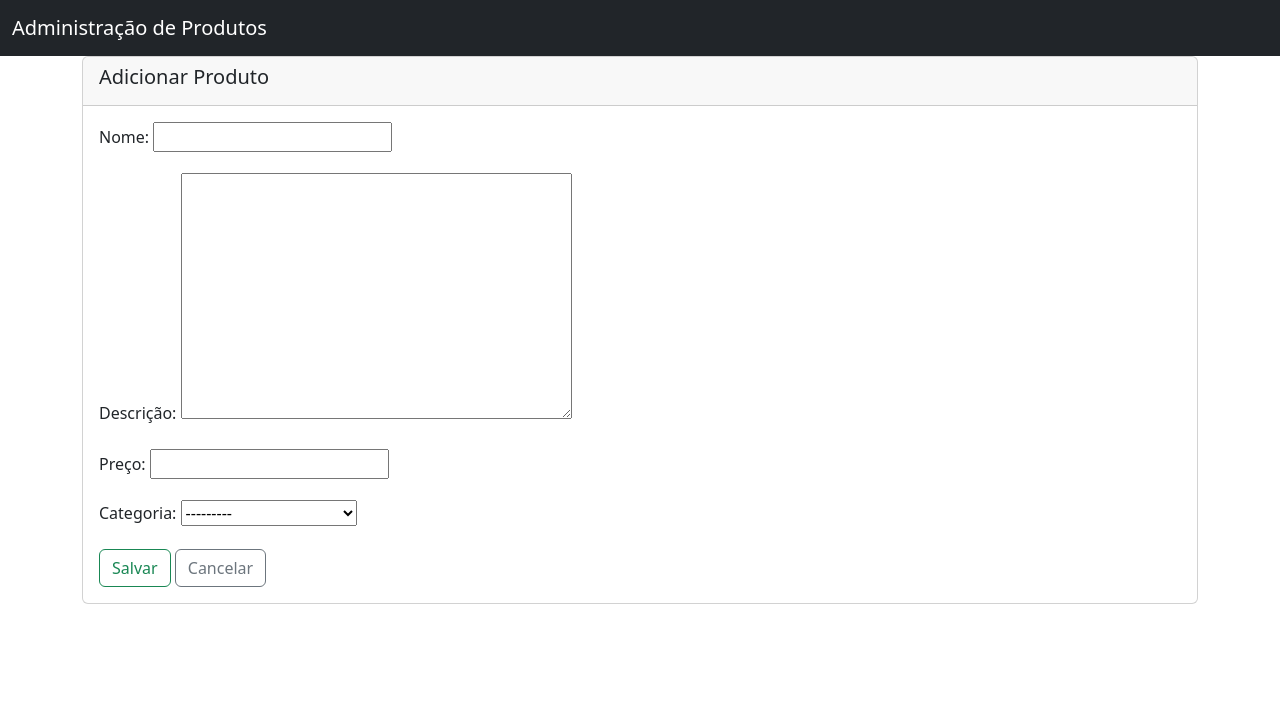
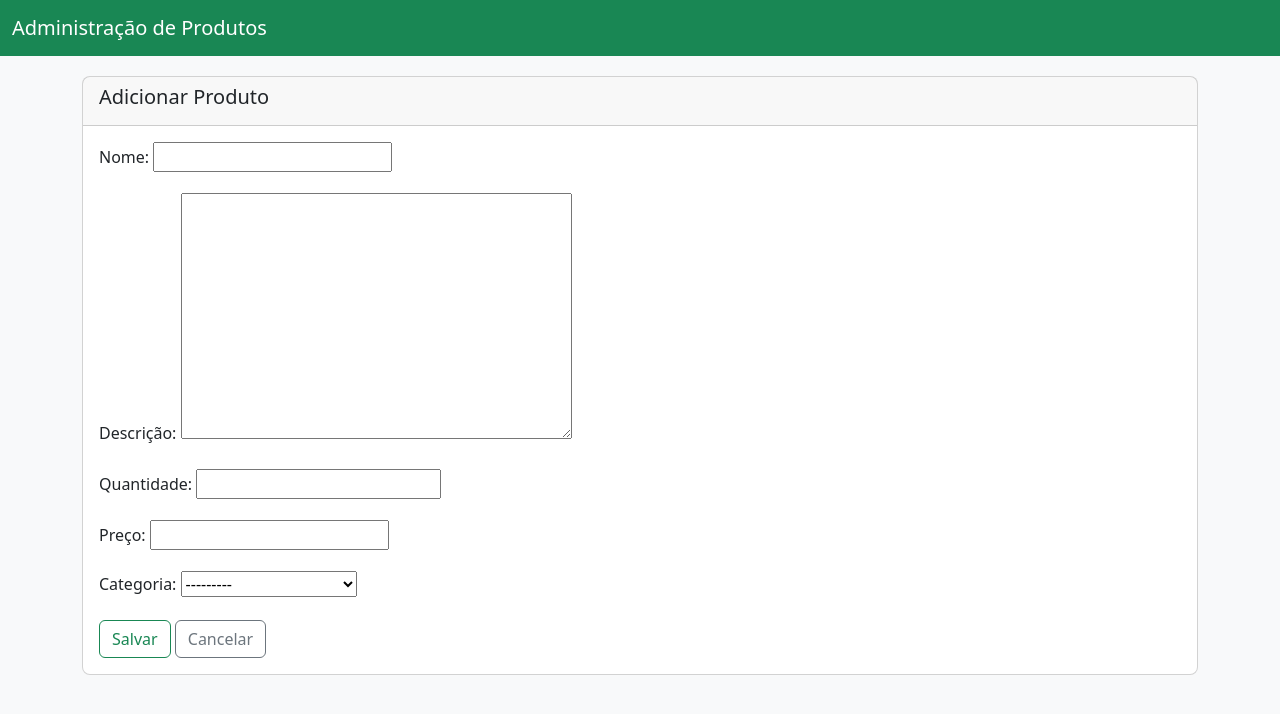
Before and after one commit to svGabreu/E-commerce, a Django app: page /create/ in a window 1280 px wide. Shown: the top 714 px of the page. Run offline with Django 5.2, Linux system fonts and the light colour scheme; data comes from the database, SQL or seed files in the repository; both versions use the stored data as it was after the commit.

Commit message:
alterções 3

```diff
--- a/todos/models.py
+++ b/todos/models.py
@@ -11,6 +11,7 @@ class Categoria(models.Model):
 class Produto(models.Model):
     nome = models.CharField(verbose_name="Nome", max_length=100, null=False, blank=False)
     descricao = models.TextField(verbose_name="Descrição", null=False, blank=False)  # Usar TextField para descrições mais longas
+    quantidade = models.BigIntegerField(verbose_name="Quantidade", null=False, blank=False)
     preco = models.DecimalField(verbose_name="Preço", max_digits=10, decimal_places=2, null=False)  # Usar DecimalField para preço
     categoria = models.ForeignKey(Categoria, on_delete=models.CASCADE, related_name="categoria")
     created_at = models.DateTimeField(verbose_name="Criado em", auto_now_add=True)
--- a/todos/templates/todos/categoria_form.html
+++ b/todos/templates/todos/categoria_form.html
@@ -50,7 +50,7 @@
     <div class="container">
         <div class="card">
             <div class="card-header">
-                <h5 class="card-title">{% if object %}Editar{% else %}Adicionar{% endif %} Produto</h5>
+                <h5 class="card-title">{% if object %}Editar{% else %}Adicionar{% endif %} Categoria</h5>
             </div>
             <div class="card-body">
                 <form method="POST">
--- a/todos/templates/todos/produto_form.html
+++ b/todos/templates/todos/produto_form.html
@@ -6,11 +6,43 @@
     <meta name="viewport" content="width=device-width, initial-scale=1">
     <title>Adicionar/Editar Produto</title>
     <link href="https://cdn.jsdelivr.net/npm/bootstrap@5.3.3/dist/css/bootstrap.min.css" rel="stylesheet">
+    <style>
+        body {
+            background-color: #f8f9fa;
+        }
+        .navbar {
+            margin-bottom: 20px;
+        }
+        /* Define uma cor personalizada para a navbar */
+        .navbar-custom {
+            background-color: #198754;
+        }
+        .table th {
+            background-color: #198754;
+            color: white;
+        }
+        .table tbody tr:hover {
+            background-color: #f1f1f1;
+        }
+        .table td, .table th {
+            vertical-align: middle;
+        }
+        .btn-sm {
+            font-size: 0.9rem;
+        }
+        .container {
+            margin-top: 20px;
+        }
+        .card {
+            margin-top: 20px;
+            border-radius: 8px;
+        }
+    </style>
 </head>
 <body>
-    <nav class="navbar navbar-expand-lg navbar-dark bg-dark">
+    <nav class="navbar navbar-expand-lg navbar-custom">
         <div class="container-fluid">
-            <a class="navbar-brand" href="#">Administração de Produtos</a>
+            <a class="navbar-brand" href="#" style="color: #ffffff;">Administração de Produtos</a>
         </div>
     </nav>
 
@@ -34,6 +66,11 @@
                     </div>
 
                     <div class="mb-3">
+                        <label for="quantidade" class="form-label">Quantidade:</label>
+                        {{ form.quantidade }}
+                    </div>
+
+                    <div class="mb-3">
                         <label for="preco" class="form-label">Preço:</label>
                         {{ form.preco }}
                     </div>
--- a/todos/templates/todos/produto_list.html
+++ b/todos/templates/todos/produto_list.html
@@ -63,6 +63,7 @@
                             <th scope="col">#</th>
                             <th scope="col">Nome</th>
                             <th scope="col">Descrição</th>
+                            <th scope="col">Quantidade</th>
                             <th scope="col">Preço</th>
                             <th scope="col">Categoria</th>
                             <th scope="col">Criado em</th>
@@ -75,6 +76,7 @@
                                 <th scope="row">{{ produto.id }}</th>
                                 <td>{{ produto.nome }}</td>
                                 <td>{{ produto.descricao }}</td>
+                                <td>{{ produto.quantidade }}</td>
                                 <td>{{ produto.preco }}</td>
                                 <td>{{ produto.categoria }}</td>
                                 <td>{{ produto.created_at|date:"d/m/Y H:i" }}</td>
--- a/todos/views.py
+++ b/todos/views.py
@@ -9,12 +9,12 @@ class ProdutoListView(ListView):
 
 class ProdutoCreateView(CreateView):
     model = Produto
-    fields = ['nome','descricao','preco','categoria']
+    fields = ['nome','descricao','quantidade','preco','categoria']
     success_url = reverse_lazy('produto_list')
 
 class ProdutoUpdateView(UpdateView):
     model = Produto
-    fields = ['nome','descricao','preco','categoria']
+    fields = ['nome','descricao','quantidade','preco','categoria']
     success_url = reverse_lazy('produto_list')
 
 class ProdutoDeleteView(DeleteView):
```
Also changed, not shown: db.sqlite3, todos/migrations/0004_produto_quantidade.py (added).
